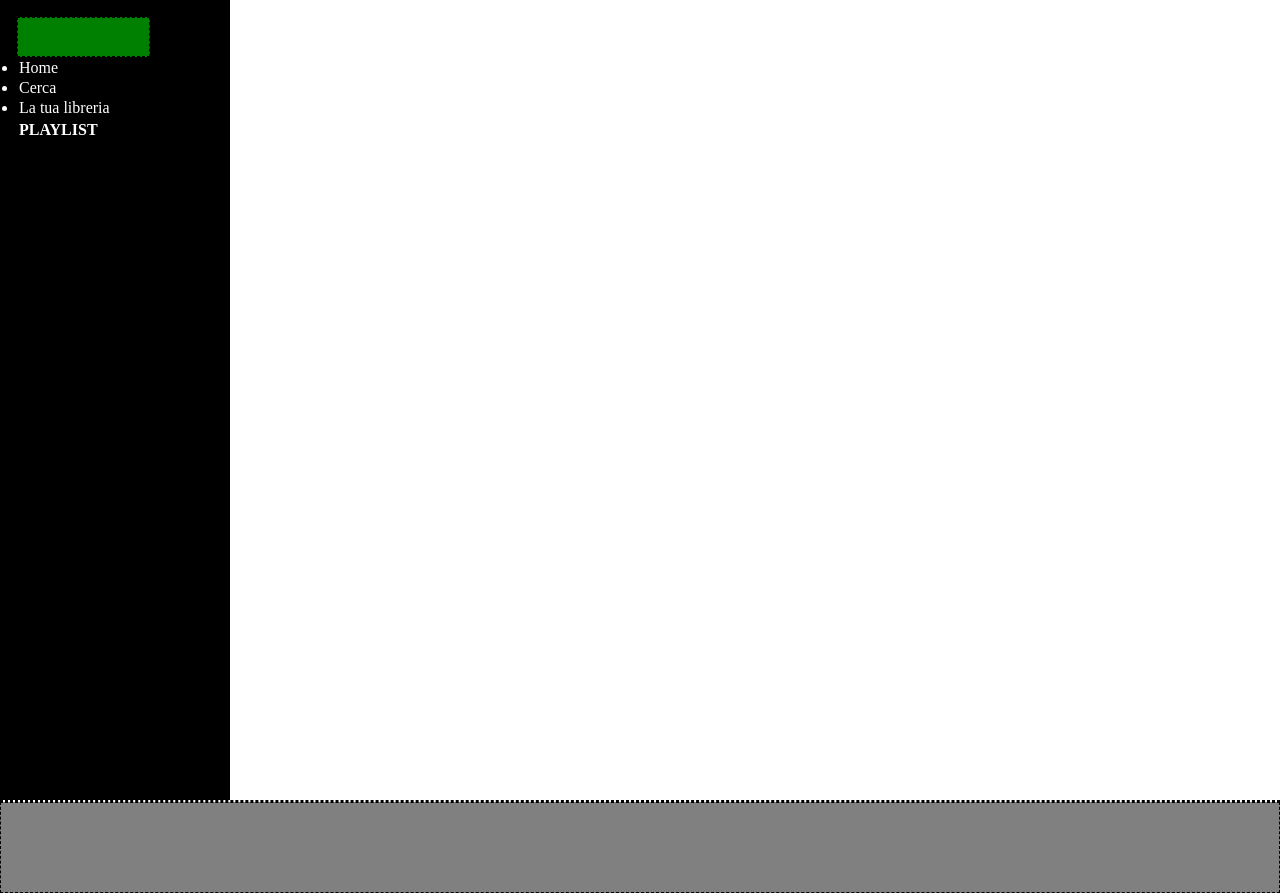
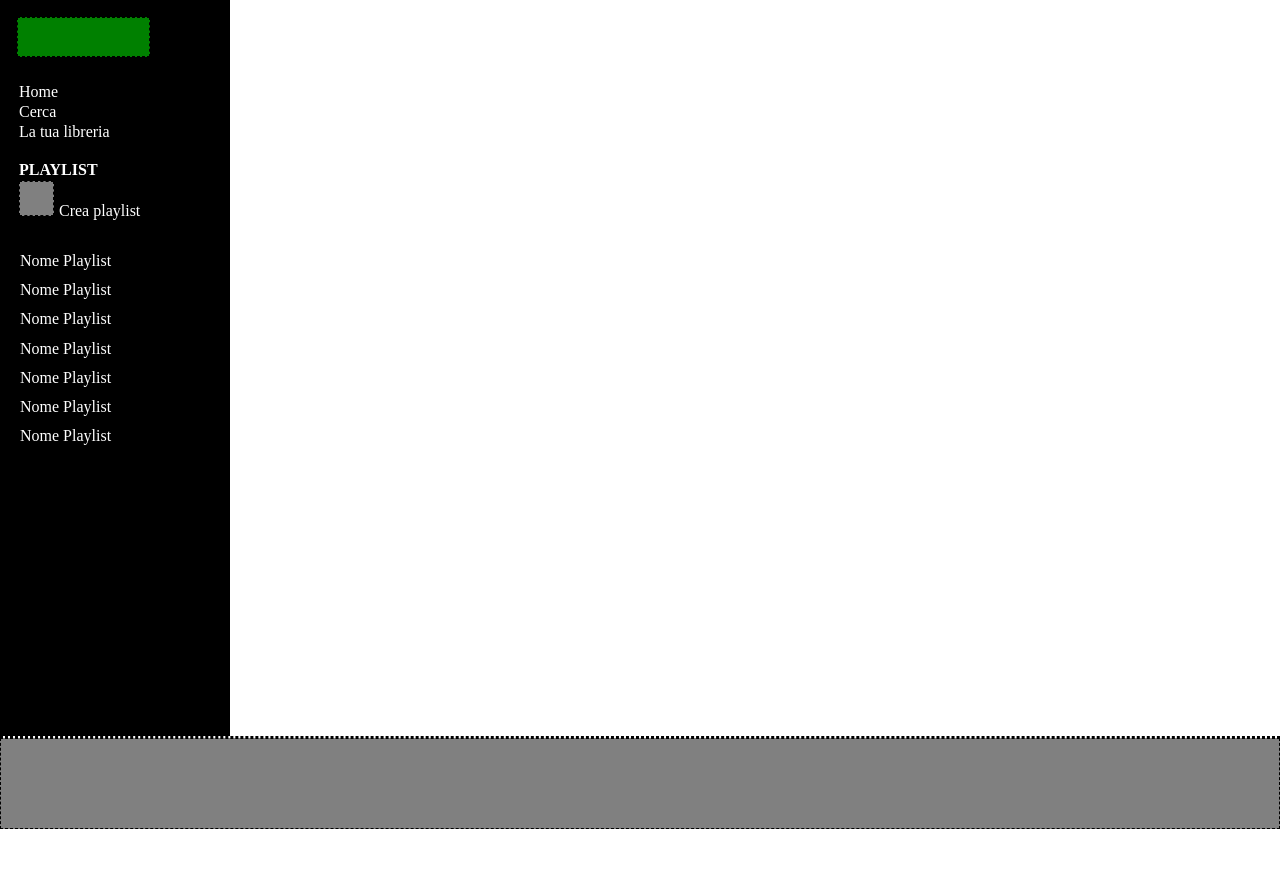
Before and after one commit to GiuseppeFiliberto/html-css-spotifyweb, a plain HTML site: page index.html in a window 1280 px wide. After the commit the page ends 829 px from the top, so only its background shows below. Drawn offline with Linux system fonts and the light colour scheme.

Commit message:
add playlist section on sidebar

```diff
--- a/assets/css/style.css
+++ b/assets/css/style.css
@@ -26,17 +26,42 @@ img{
     width: 100%;
 }
 
+ul{
+    list-style: none;
+}
+
 
 .sidebar{
     width: 230px;
-    height: 100vh;
+    height: 92vh;
     padding: 1rem;
     background-color: black;
     display: flex;
     flex-direction: column;
     flex-wrap: wrap;
+    ul{
+        margin-top: 1.5rem;
+    }
 
 }
+
+
+.playlist{
+    margin-top: 1rem;
+    .add-btn{
+        height: 35px;
+        width: 35px;
+        background-color: grey;
+        display: inline-block;
+    }
+    ul{
+        line-height: 1.7rem;
+    }
+}
+
+
+
+
 
 .player{
     height: 91px;
--- a/index.html
+++ b/index.html
@@ -22,7 +22,22 @@
 
         <div class="playlist">
             <h4>PLAYLIST</h4>
+            <div class="playlist-btn">
+                <div class="add-btn">
 
+                </div>
+                <span>Crea playlist</span>
+            </div>
+
+            <ul>
+                <li>Nome Playlist</li>
+                <li>Nome Playlist</li>
+                <li>Nome Playlist</li>
+                <li>Nome Playlist</li>
+                <li>Nome Playlist</li>
+                <li>Nome Playlist</li>
+                <li>Nome Playlist</li>
+            </ul>
         </div>
 
     </div>
```
